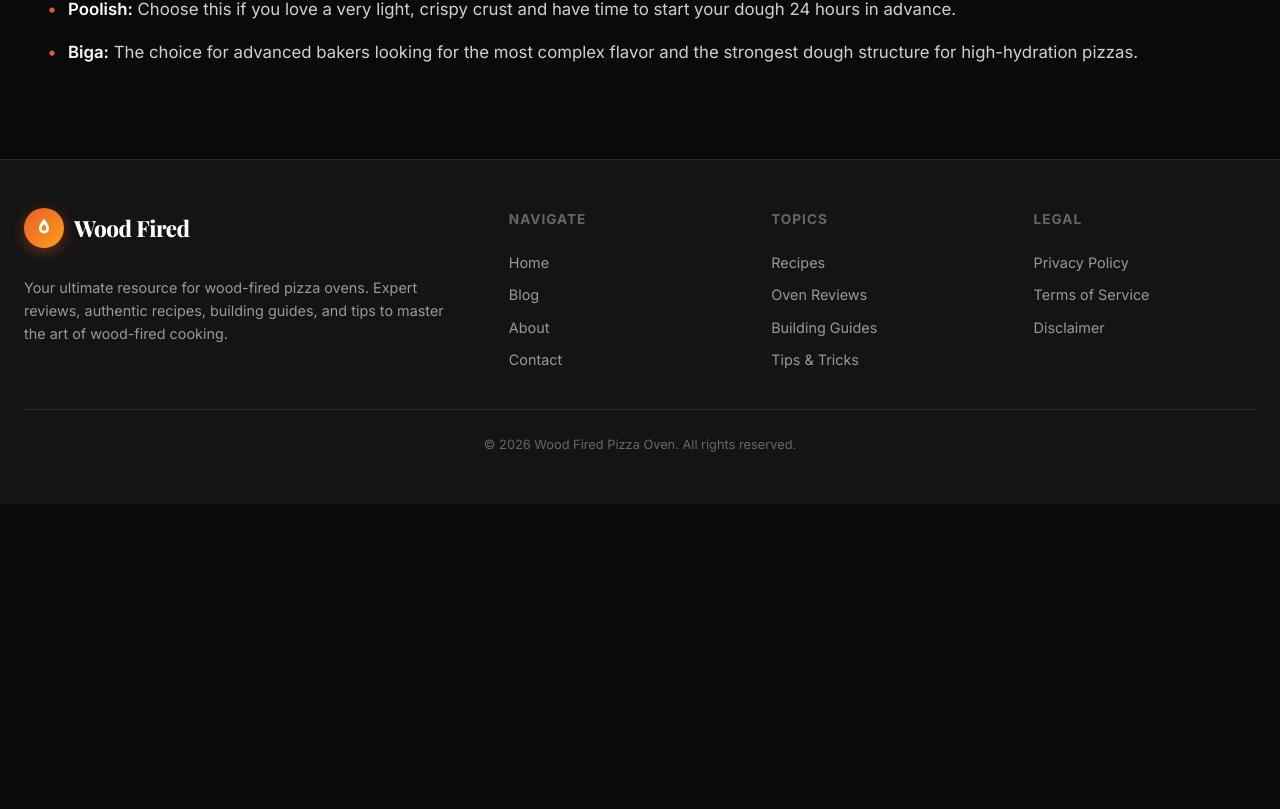
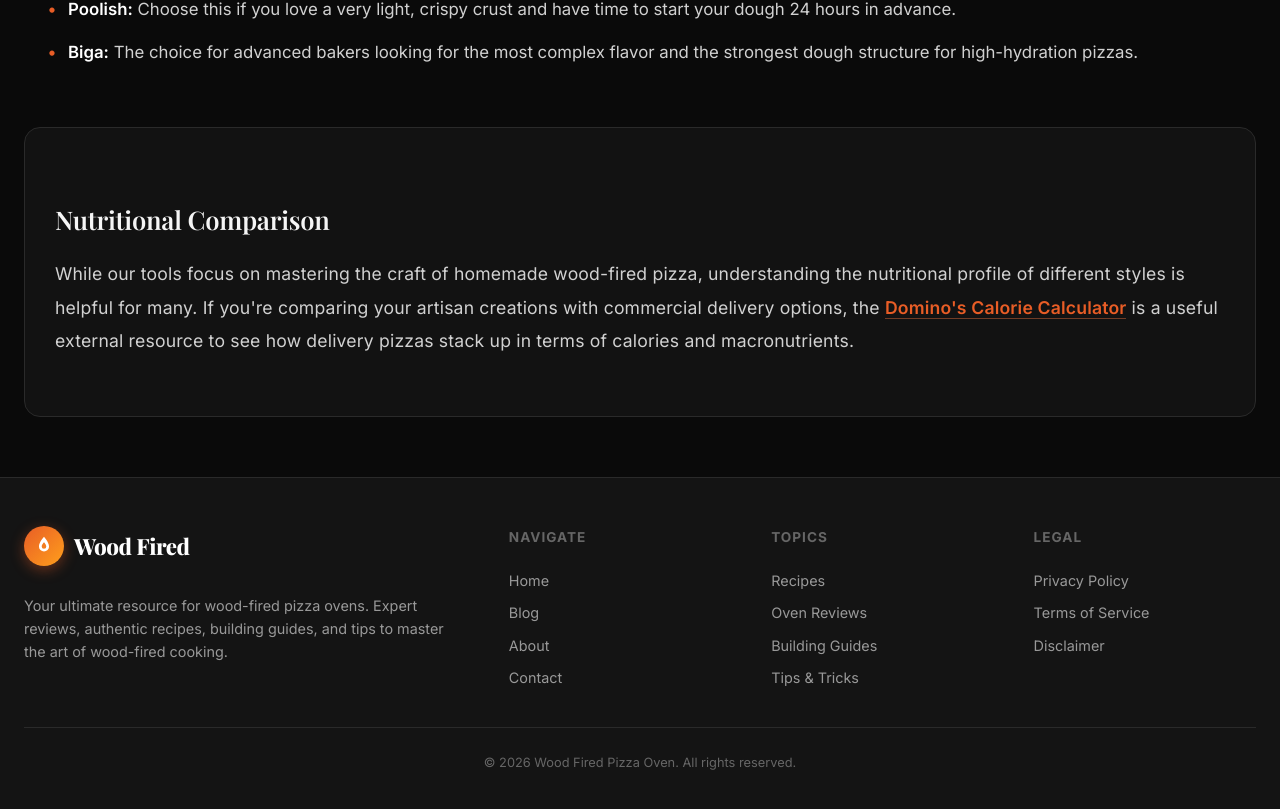
Before and after one commit to nutrition-boop/wood-fired-pizza, a Next.js app: page /calculators in a window 1280 px wide. Shown: the part 1393-2202 px from the top of the page. Before the commit the page ends 1897 px from the top, so only its background shows below. Built offline with nearby package versions, Linux system fonts and the light colour scheme; a web font is replaced by a local one.

Commit message:
Add external link to Domino's Calorie Calculator for SEO

```diff
--- a/src/app/calculators/page.tsx
+++ b/src/app/calculators/page.tsx
@@ -65,6 +65,13 @@ export default function CalculatorsHubPage() {
             <li><strong>Poolish:</strong> Choose this if you love a very light, crispy crust and have time to start your dough 24 hours in advance.</li>
             <li><strong>Biga:</strong> The choice for advanced bakers looking for the most complex flavor and the strongest dough structure for high-hydration pizzas.</li>
           </ul>
+
+          <div style={{ marginTop: '60px', padding: '30px', background: 'rgba(255,255,255,0.03)', borderRadius: '16px', border: '1px solid var(--color-border)' }}>
+            <h3>Nutritional Comparison</h3>
+            <p>
+              While our tools focus on mastering the craft of homemade wood-fired pizza, understanding the nutritional profile of different styles is helpful for many. If you're comparing your artisan creations with commercial delivery options, the <a href="https://www.dominos.com/en/pages/content/nutritional/cal-o-meter" target="_blank" rel="noopener noreferrer" style={{ color: 'var(--color-accent)', fontWeight: '600' }}>Domino's Calorie Calculator</a> is a useful external resource to see how delivery pizzas stack up in terms of calories and macronutrients.
+            </p>
+          </div>
         </div>
       </section>
 
```
